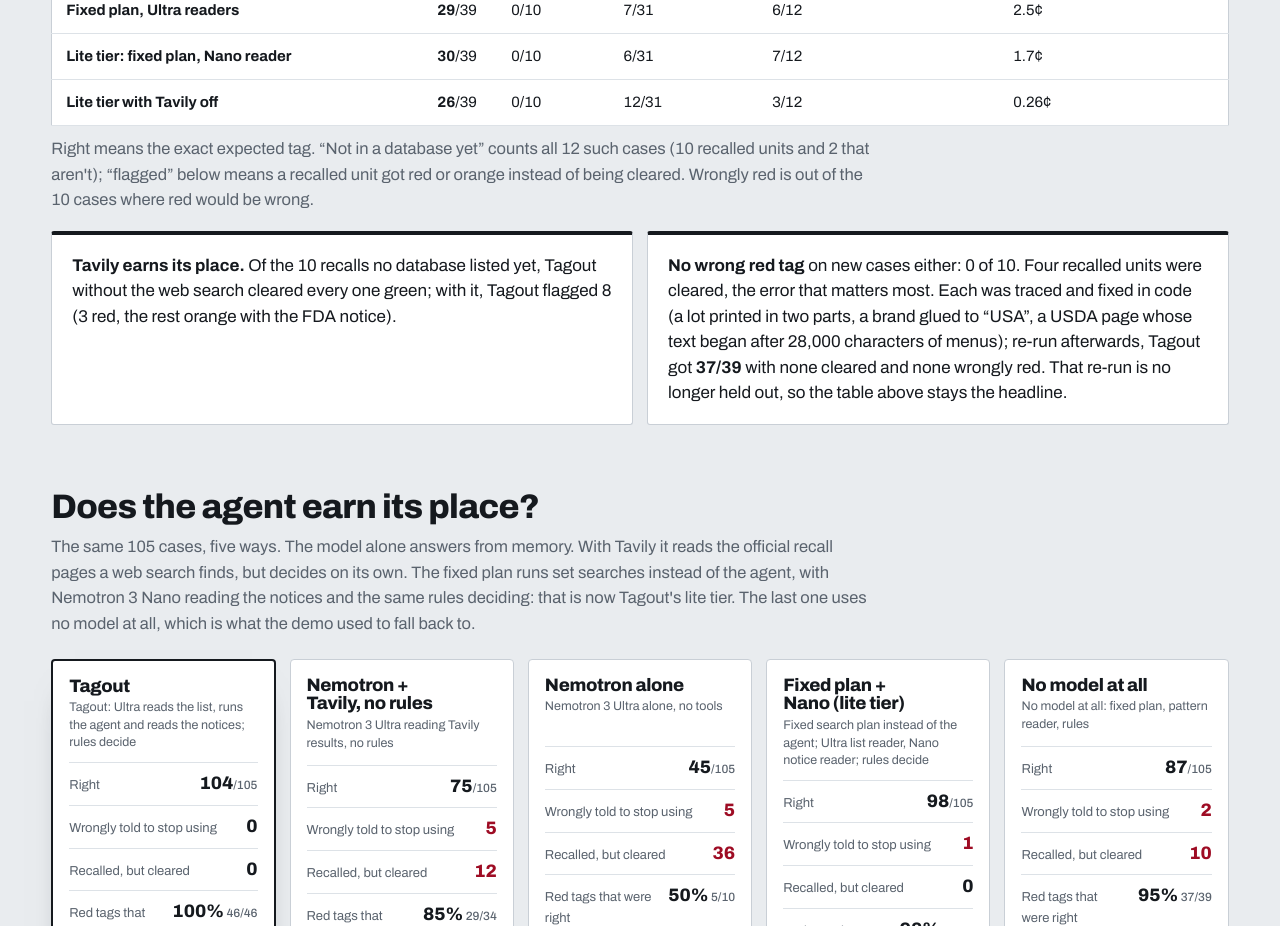
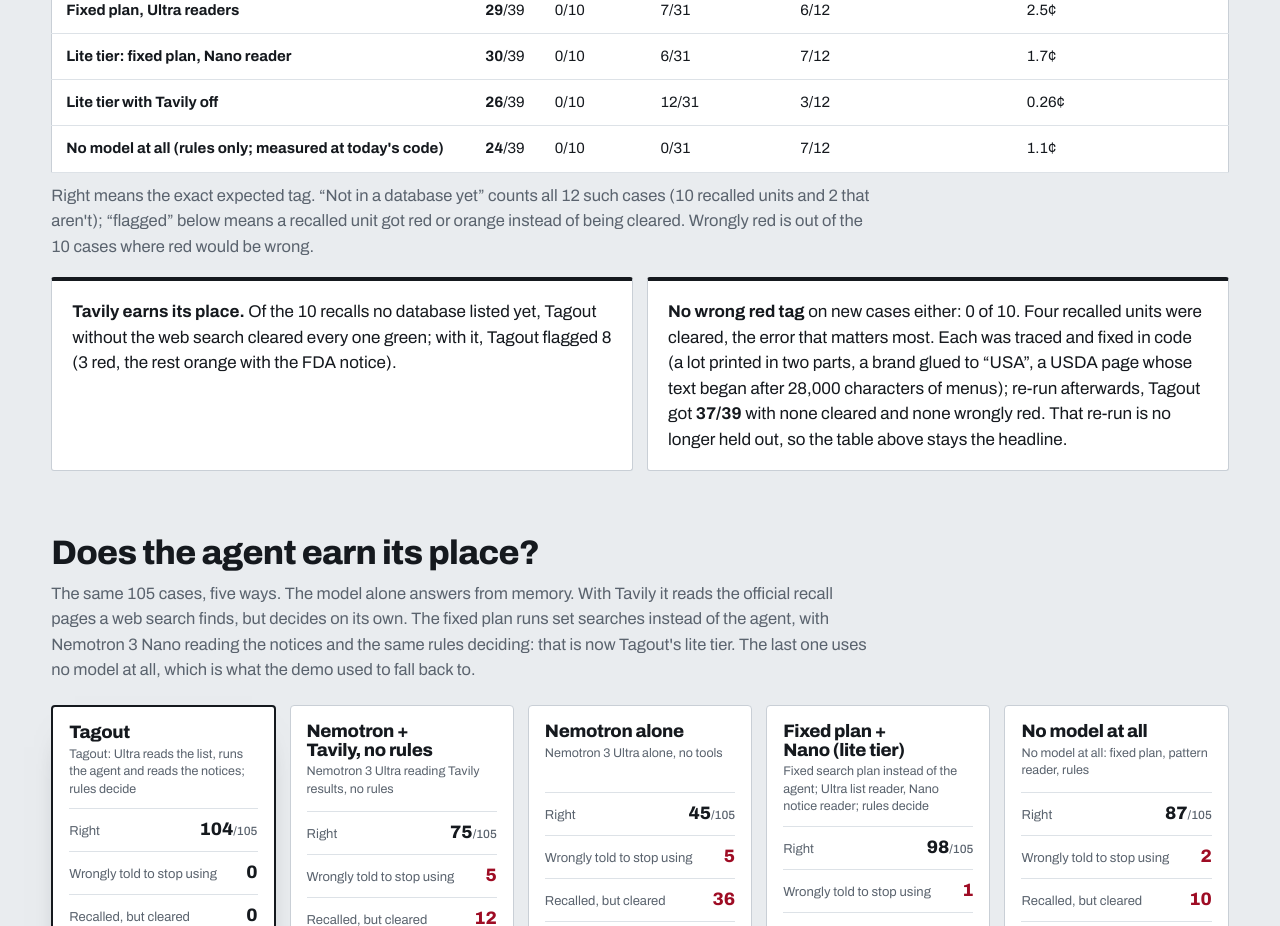
Before and after one commit to RohanGlitched/tagout, a Next.js app: page /proof in a window 1280 px wide. Shown: the part 1220-2146 px from the top of the page. Built offline with nearby package versions, Linux system fonts and the light colour scheme; no server answers.

Commit message:
Copy: whole-word code check, rules-only held-out row, per-recall database badge, AB 628 and alternatives in the README, spend capped in dollars

```diff
--- a/app/how/page.tsx
+++ b/app/how/page.tsx
@@ -54,7 +54,7 @@ export default function How() {
               <h3>Each notice&apos;s list is read and checked</h3>
               <p>
                 CPSC prints model numbers only in prose (&ldquo;The model &lsquo;TYPE SRTH&rsquo; is printed on the silver rating label&rdquo;). Nemotron reads the affected models,
-                lots, UPCs and date windows out of each notice. Then each one is looked up in the notice&apos;s own text, character for character. A code the notice doesn&apos;t print
+                lots, UPCs and date windows out of each notice. Then each one is looked up in the notice&apos;s own text, as whole words and outside any “not included” sentence. A code the notice doesn&apos;t print
                 is struck, and the check says so.
               </p>
             </li>
--- a/app/proof/page.tsx
+++ b/app/proof/page.tsx
@@ -7,6 +7,7 @@ import type { TagLevel } from "@/lib/types";
 import summary from "@/eval/summary.json";
 import holdout from "@/eval/holdout-summary.json";
 import heldAfter from "@/eval/holdout-after-fixes.json";
+import heldExtra from "@/eval/holdout-arms-extra.json";
 import caseFile from "@/eval/cases.json";
 import notes from "@/eval/notes.json";
 import s from "./proof.module.css";
@@ -254,6 +255,20 @@ export default function Proof() {
                     <td>{cents(a.usdPerItemWithTavily)}</td>
                   </tr>
                 ))}
+                <tr>
+                  <th scope="row">No model at all (rules only; measured at today&apos;s code)</th>
+                  <td>
+                    <b>{heldExtra.rules.right}</b>/{heldExtra.rules.n}
+                  </td>
+                  <td>
+                    {heldExtra.rules.falseRed.length}/{heldExtra.rules.falseRedOf}
+                  </td>
+                  <td>
+                    {heldExtra.rules.falseClear.length}/{heldExtra.rules.falseClearOf}
+                  </td>
+                  <td>{heldExtra.rules.lag}</td>
+                  <td>{cents(heldExtra.rules.usdPerItemWithTavily)}</td>
+                </tr>
               </tbody>
             </table>
           </div>
```
Also changed, not shown: 1 other file (tests, documents, lock files or other folders).
